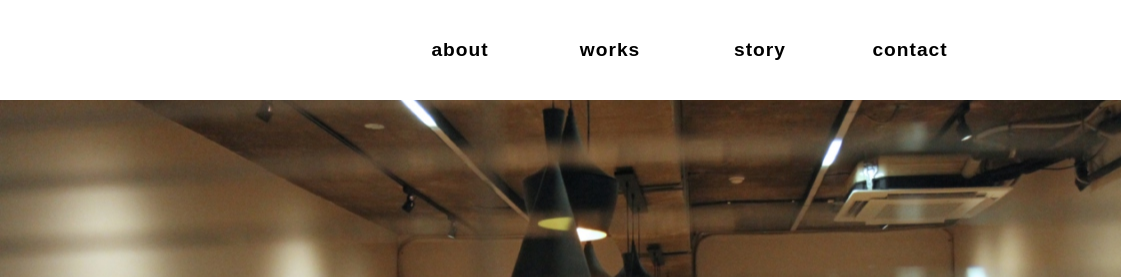
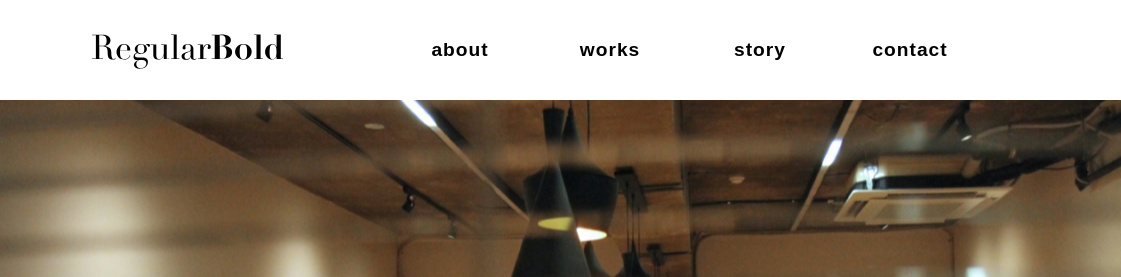
Before and after one commit to amyyoon/RegularBold, a plain HTML site: page html/about.html in a window 1280 px wide. Shown: the top 277 px of the page, 0-1121 px from the left. Drawn offline with Linux system fonts and the light colour scheme.

Commit message:
logo img

```diff
--- a/css/src/common/r_headBox.css
+++ b/css/src/common/r_headBox.css
@@ -19,7 +19,7 @@ height:100px; margin: auto;}
 h1{float:left;
 margin-left: 50px;
 width: 195px; height: 100px;
-background-image:url(../../img/rb-logo.svg);
+background-image:url(../../../img/rb-logo.svg);
 background-repeat: no-repeat;
 background-position: center;
 background-size: contain;}
```
